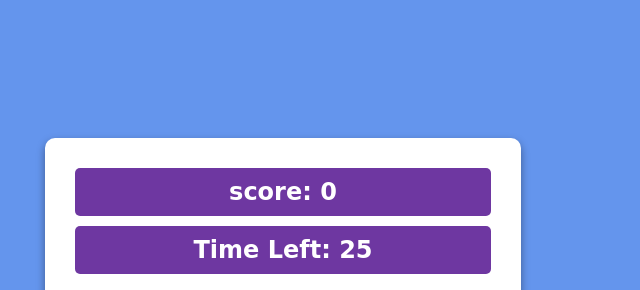
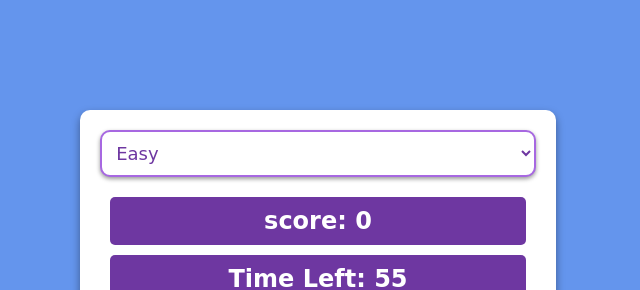
Before and after one commit to katherinekhine/multiplication_app, a plain HTML site: page index.html in a window 1280 px wide. Shown: the part 61-351 px from the top of the page, without its empty margins (322-962 px from the left). Drawn offline with Linux system fonts and the light colour scheme.

Commit message:
Added style to the level selector

```diff
--- a/index.html
+++ b/index.html
@@ -10,6 +10,12 @@
 
 <body>
     <form action="" id="form" class="form">
+        <select id="difficulty">
+            <option value="easy">Easy</option>
+            <option value="medium">Medium</option>
+            <option value="hard">Hard</option>
+        </select>
+
         <h4 id="score" class="score">score: 0</h4>
         <h2 id="timer">Time Left: 30</h2>
         <h1 id="question">What is 1 multiply by 1?</h1>
@@ -19,11 +25,6 @@
         <h4 id="feedback"></h4>
     </form>
 
-    <select id="difficulty">
-        <option value="easy">Easy</option>
-        <option value="medium">Medium</option>
-        <option value="hard">Hard</option>
-    </select>
 
     <script src="index.js"></script>
 </body>
--- a/index.js
+++ b/index.js
@@ -8,7 +8,7 @@ const difficultyEl = document.getElementById("difficulty");
 
 let score = JSON.parse(localStorage.getItem("score")) || 0;
 let correctAns;
-let timeLeft = 30;
+let timeLeft = 60;
 
 scoreEl.innerText = `score: ${score}`;
 
--- a/style.css
+++ b/style.css
@@ -81,3 +81,30 @@ body {
     margin-top: 20px;
     font-size: 20px;
 }
+
+#difficulty {
+    display: block;
+    width: 100%;
+    padding: 10px;
+    margin-bottom: 20px;
+    font-size: 18px;
+    font-family: cursive;
+    color: #6e37a1;
+    background-color: white;
+    border: solid 2px #a768e1;
+    border-radius: 10px;
+    box-shadow: 0 2px 4px rgba(0, 0, 0, .4);
+    cursor: pointer;
+}
+
+#difficulty:focus {
+    border-color: #7a4cdb;
+    outline: none;
+    transition: border-color 0.3s;
+}
+
+#difficulty option {
+    background-color: white;
+    color: #6e37a1;
+    font-family: cursive;
+}
```
